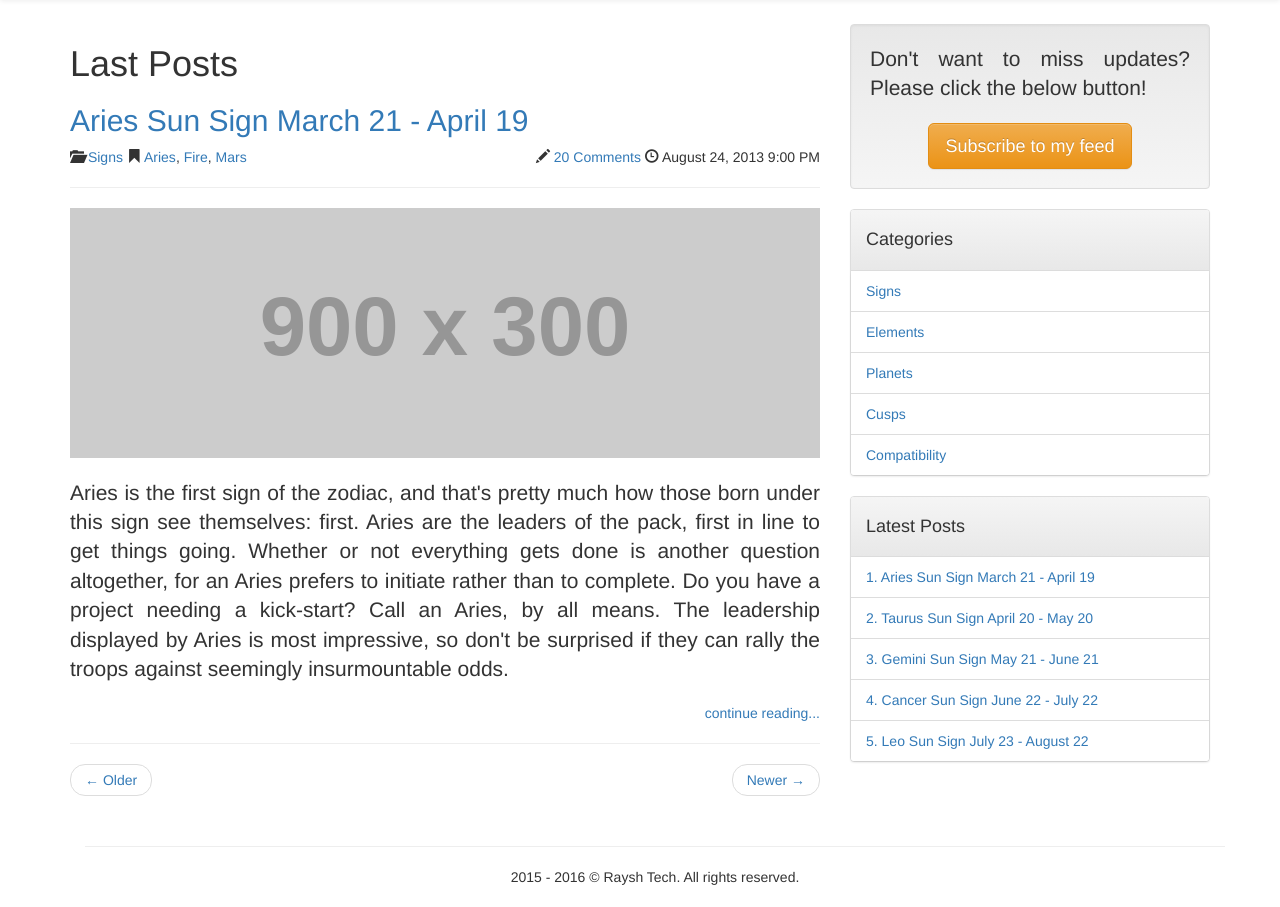
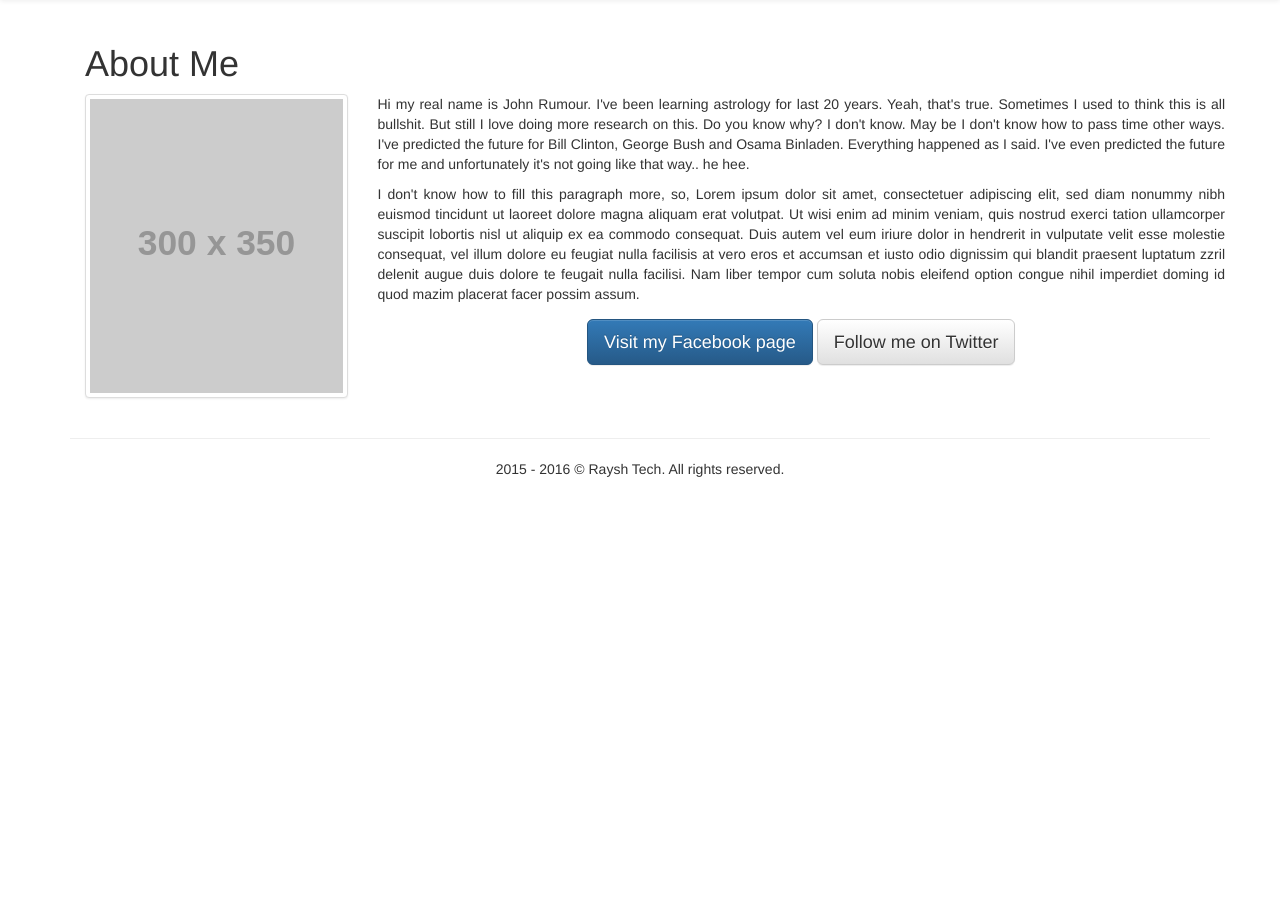
Before and after one commit to arkryonia/kuiqblog, a Django app: page / in a window 1280 px wide. Shown: the part 51-958 px from the top of the page. After the commit the page ends 528 px from the top, so only its background shows below. Run offline with Django 3.2, Linux system fonts and the light colour scheme; grey boxes labelled with a size stand in for pictures from a placeholder-image service; parts of the project's set-up code (start-up, migrations or seed data) failed here and were passed over; some libraries are stand-ins or nearby versions.

Commit message:
about and contact pages added :)

```diff
--- a/weblog/static/weblog/css/blog.css
+++ b/weblog/static/weblog/css/blog.css
@@ -13,3 +13,9 @@ p {
 footer {
   margin: 10px 0;
 }
+.photo {
+  margin-bottom: 10px;
+}
+.social-buttons button {
+  margin-top: 5px;
+}
--- a/weblog/static/weblog/less/blog.less
+++ b/weblog/static/weblog/less/blog.less
@@ -15,3 +15,11 @@ p{
 footer {
     margin: 10px 0;
 }
+
+.photo {
+    margin-bottom: 10px;
+}
+
+.social-buttons button {
+    margin-top: 5px;
+}
--- a/weblog/templates/weblog/base.html
+++ b/weblog/templates/weblog/base.html
@@ -46,54 +46,10 @@
 
 	<div id="body">
 		<div class="container">
+			{% block wrapper %}
 			<div class="row">
 				<div class="col-md-8">
-					<h1>Last Posts</h1>
-
-					<article>
-					    <h2><a href="singlepost.html">Aries Sun Sign March 21 - April 19</a></h2>
-
-					    <div class="row">
-					        <div class="group1 col-sm-6 col-md-6">
-					            <span class="glyphicon glyphicon-folder-open"></span>  <a href="#">Signs</a>
-					                     <span class="glyphicon glyphicon-bookmark"></span> <a href="#">Aries</a>,
-					                <a href="#">Fire</a>, <a href="#">Mars</a>
-					        </div>
-					        <div class="group2 col-sm-6 col-md-6">
-					                <span class="glyphicon glyphicon-pencil"></span> <a href="singlepost.html#comments">20 Comments</a>
-					                  <span class="glyphicon glyphicon-time"></span> August 24, 2013 9:00 PM
-					        </div>
-					    </div>
-
-					    <hr>
-
-					    <img src="http://placehold.it/900x300" class="img-responsive">
-
-					    <br />
-
-					    <p class="lead">Aries is the first sign of the zodiac, and that's pretty much how those born under this sign see themselves: first. Aries are the leaders of the pack, first in line to get things going. Whether or not everything gets done is another question altogether, for an Aries prefers to initiate rather than to complete. Do you have a project needing a kick-start? Call an Aries, by all means. The leadership displayed by Aries is most impressive, so don't be surprised if they can rally the troops against seemingly insurmountable odds.</p>
-
-
-					    <p class="text-right">
-					        <a href="singlepost.html" class="text-right">
-					            continue reading...
-					        </a>
-					    </p>
-
-					    <hr>
-					</article>
-
-					<!-- pager -->
-		            <ul class="pager">
-		                <li class="previous">
-		                    <a href="#">← Older</a>
-		                </li>
-		                <li class="next">
-		                    <a href="#">Newer →</a>
-		                </li>
-		            </ul>
-
-
+					{% block main-content %}{% endblock main-content %}
 				</div>
 				<div class="col-md-4">
 					<div class="well text-center">
@@ -130,17 +86,17 @@
 					</div>
 				</div>
 			</div>
+			{% endblock wrapper %}
 		</div>
 	</div>
 
 	<footer>
-		<div class="container">
+
 		<div class="container">
 			<hr />
 			<p class="text-center">2015 - {{ current_year }} &copy; Raysh Tech. All rights reserved.</p>
 		</div>
 
-		</div>
 	</footer>
 
 	<script src="{% static "weblog/libs/jquery/dist/jquery.min.js" %}"></script>
--- /dev/null
+++ b/weblog/templates/weblog/frontend/about.html
@@ -0,0 +1,28 @@
+{% extends "weblog/base.html" %}
+
+{% block wrapper %}
+	<div class="container">
+	    <h1>About Me</h1>
+
+	 	<div class="row">
+		    <div class="col-md-3 col-sm-3">
+		        <img class="img-thumbnail img-responsive img-rounded photo" src="http://placehold.it/300x350" />
+		    </div>
+		    <div class="col-md-9 col-sm-9">
+		        <p>
+		             Hi my real name is John Rumour. I've been learning astrology for last 20 years. Yeah, that's true. Sometimes I used to think this is all bullshit. But still I love doing more research on this. Do you know why? I don't know. May be I don't know how to pass time other ways. I've predicted the future for Bill Clinton, George Bush and Osama Binladen. Everything happened as I said. I've even predicted the future for me and unfortunately it's not going like that way.. he hee.
+		        </p>
+
+		        <p>
+		            I don't know how to fill this paragraph more, so, Lorem ipsum dolor sit amet, consectetuer adipiscing elit, sed diam nonummy nibh euismod tincidunt ut laoreet dolore magna aliquam erat volutpat. Ut wisi enim ad minim veniam, quis nostrud exerci tation ullamcorper suscipit lobortis nisl ut aliquip ex ea commodo consequat. Duis autem vel eum iriure dolor in hendrerit in vulputate velit esse molestie consequat, vel illum dolore eu feugiat nulla facilisis at vero eros et accumsan et iusto odio dignissim qui blandit praesent luptatum zzril delenit augue duis dolore te feugait nulla facilisi. Nam liber tempor cum soluta nobis eleifend option congue nihil imperdiet doming id quod mazim placerat facer possim assum.
+		        </p>
+
+		        <p class="social-buttons text-center">
+				    <button type="button" class="btn btn-primary btn-lg">Visit my Facebook page</button>
+				    <button type="button" class="btn btn-default btn-lg">Follow me on Twitter</button>
+				</p>
+		    </div>
+		</div>
+
+	</div>
+{% endblock wrapper %}
--- a/weblog/views.py
+++ b/weblog/views.py
@@ -65,7 +65,7 @@ from .forms import PostForm, CategoryForm
 # ============================================================================
 
 def home(request):
-	return render(request, 'weblog/base.html')
+	return render(request, 'weblog/frontend/about.html')
 
 
 # Categry Views >>>>>>>>>>>>>>>>>>>>>>>>>>>>>>>>>>>>>>>>>>>>>>>>>>>>>>>>>>>>>>
```
Also changed, not shown: weblog/templates/weblog/frontend/contact.html (added, +51 -0 lines), weblog/templates/weblog/frontend/posts.html (added, +48 -0 lines), weblog/templates/weblog/frontend/detail.html (added). Lines whose indentation alone changed are shown as unchanged.
